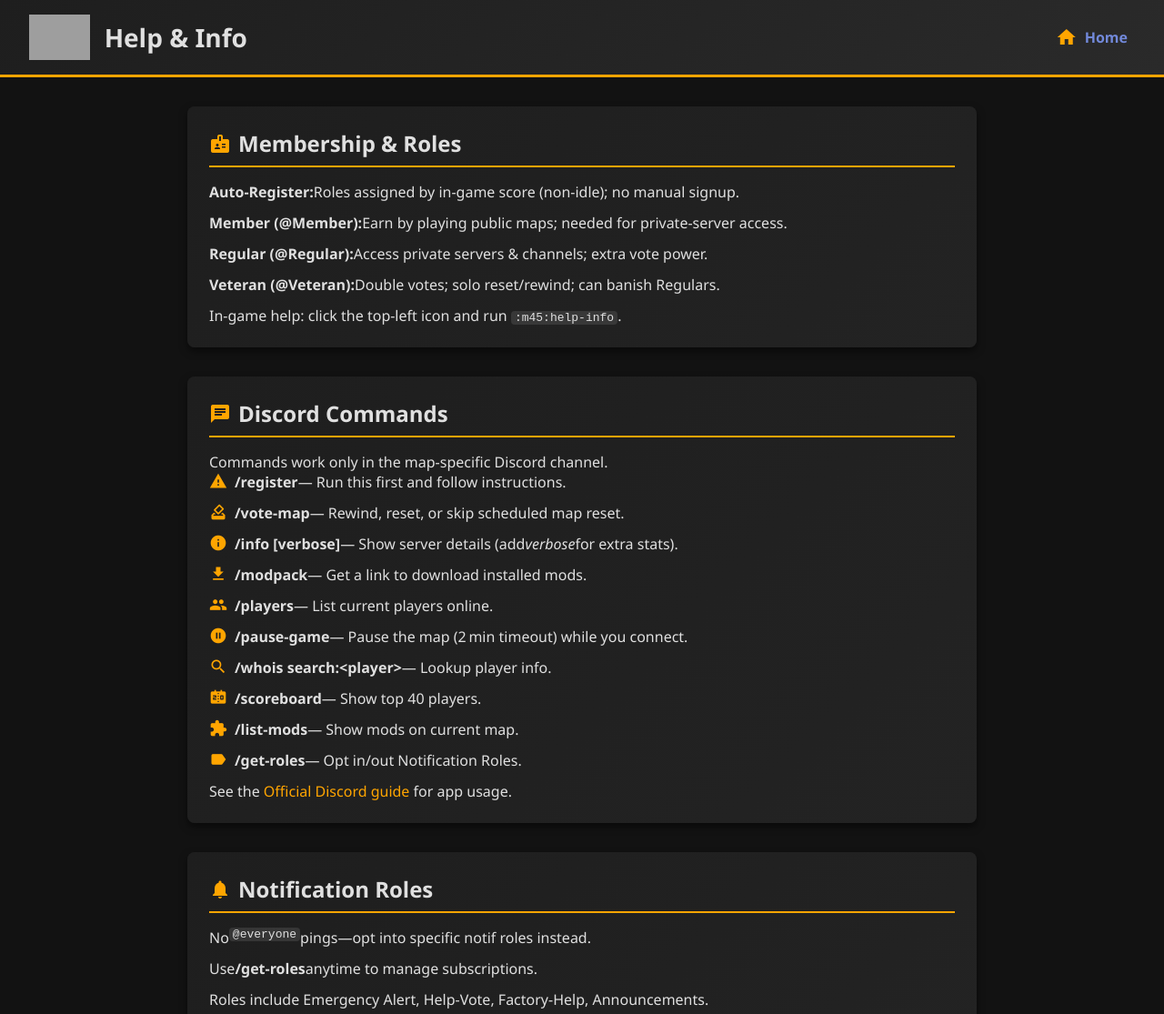
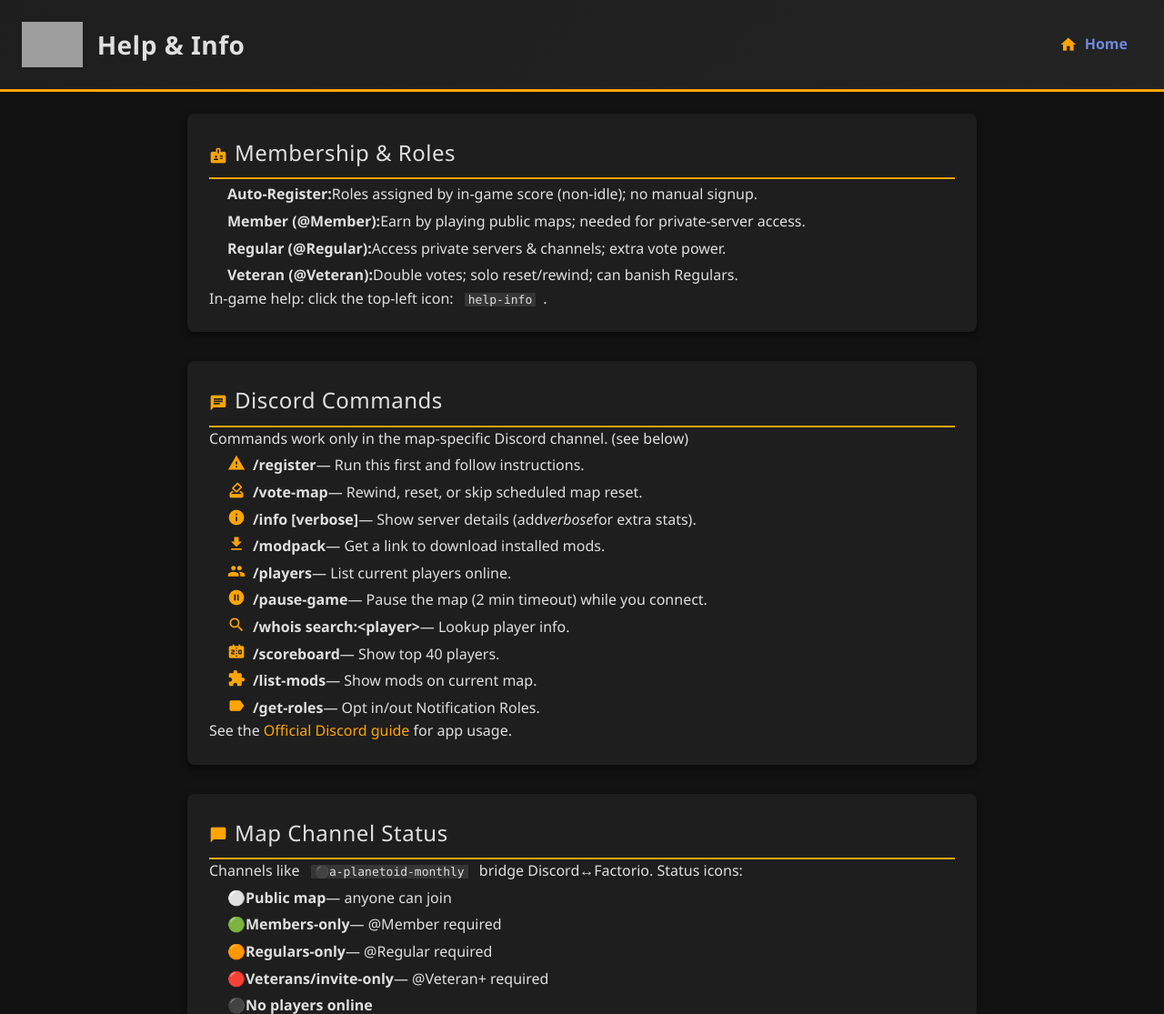
Before and after one commit to M45-Science/m45sci.xyz, a plain HTML site: page help-info.html in a window 1280 px wide. Shown: the top 1115 px of the page at 91% size. Drawn offline with Linux system fonts and the light colour scheme; grey boxes are pictures that could not be loaded.

Commit message:
format cleanup

```diff
--- a/help-info.html
+++ b/help-info.html
@@ -1,5 +1,6 @@
 <!DOCTYPE html>
 <html lang="en">
+
 <head>
   <meta charset="UTF-8">
   <meta name="viewport" content="width=device-width, initial-scale=1.0">
@@ -7,66 +8,183 @@
   <!-- Material Icons -->
   <link href="https://fonts.googleapis.com/icon?family=Material+Icons" rel="stylesheet">
   <style>
-    /* Shared theme from index.html */
     :root {
+      /* — colors & surfaces — */
       --background: #121212;
       --surface: #1e1e1e;
-      --surface-gradient: linear-gradient(135deg, #1e1e1e, #2a2a2a);
+      --surface-alt: #232323;
       --text: #e0e0e0;
+      --muted-text: #a0a0a0;
       --accent: #ffa500;
       --accent-hover: #ffb733;
-      --discord: #7289DA;
-      --discord-hover: #5b6eae;
-      --card-radius: 8px;
-      --card-shadow: rgba(0, 0, 0, 0.5);
+      --discord: #7289da;
+      --discord-hover-bg: rgba(114, 137, 218, 0.1);
+
+      /* — sizing & spacing — */
+      --radius: 8px;
+      --spacing-xxs: 0.25rem;
+      --spacing-xs: 0.5rem;
+      --spacing-sm: 0.75rem;
+      --spacing-md: 1rem;
+      --spacing-lg: 1.5rem;
+      --spacing-xl: 2rem;
+      --shadow: 0 4px 8px rgba(0, 0, 0, 0.5);
+
+      /* — type — */
+      --font-base: "Segoe UI", Roboto, sans-serif;
+      --line-height: 1.6;
+      --letter-spacing: 0;
+      /* normal */
+      --heading-spacing: 0.5px;
+      /* subtle */
     }
-    * { box-sizing: border-box; margin: 0; padding: 0; }
-    body { background: var(--background); color: var(--text); font-family: "Segoe UI", Roboto, sans-serif; }
-    a { color: var(--accent); text-decoration: none; }
-    a:hover { color: var(--accent-hover); }
-    .material-icons { vertical-align: middle; margin-right: 0.5rem; color: var(--accent); }
 
+    /* reset & base */
+    *,
+    *::before,
+    *::after {
+      box-sizing: border-box;
+      margin: 0;
+      padding: 0;
+    }
+
+    body {
+      background-color: var(--background);
+      color: var(--text);
+      font-family: var(--font-base);
+      line-height: var(--line-height);
+      letter-spacing: var(--letter-spacing);
+    }
+
+    a {
+      color: var(--accent);
+      text-decoration: none;
+      transition: color 0.2s;
+    }
+
+    a:hover {
+      color: var(--accent-hover);
+    }
+
+    .material-icons {
+      font-size: 1.25rem;
+      vertical-align: middle;
+      margin-right: var(--spacing-xs);
+      color: var(--accent);
+    }
+
+    /* header */
     header {
-      background: var(--surface-gradient);
-      padding: 1rem 2rem;
-      display: flex; align-items: center; border-bottom: 3px solid var(--accent);
+      display: flex;
+      align-items: center;
+      padding: var(--spacing-lg);
+      background: linear-gradient(135deg, var(--surface), var(--surface-alt));
+      border-bottom: 3px solid var(--accent);
     }
-    header img { height: 50px; margin-right: 1rem; }
-    header h1 { font-size: 1.75rem; }
-    nav { margin-left: auto; }
+
+    header img {
+      height: 50px;
+      margin-right: var(--spacing-md);
+    }
+
+    header h1 {
+      font-size: 1.75rem;
+      font-weight: 600;
+      letter-spacing: var(--heading-spacing);
+    }
+
+    /* nav */
+    nav {
+      margin-left: auto;
+    }
+
     nav a {
-      font-weight: bold;
       display: inline-flex;
       align-items: center;
-      padding: 0.5rem;
-      border-radius: var(--card-radius);
+      padding: var(--spacing-sm) var(--spacing-md);
+      margin-left: var(--spacing-sm);
+      border-radius: var(--radius);
+      color: var(--discord);
+      font-weight: 600;
       transition: background 0.2s;
-      color: var(--discord);
     }
-    nav a:hover { background: rgba(114,137,218,0.1); }
 
-    main { max-width: 900px; margin: 2rem auto; padding: 0 1rem; display: grid; gap: 2rem; }
+    nav a:hover {
+      background-color: var(--discord-hover-bg);
+    }
+
+    /* main grid */
+    main {
+      max-width: 900px;
+      margin: var(--spacing-lg) auto;
+      padding: 0 var(--spacing-md);
+      display: grid;
+      gap: var(--spacing-xl);
+    }
+
+    /* cards/sections */
     section {
-      background: linear-gradient(135deg, #1e1e1e, #232323);
-      padding: 1.5rem;
-      border-radius: var(--card-radius);
-      box-shadow: 0 4px 8px var(--card-shadow);
+      background-color: var(--surface);
+      padding: var(--spacing-lg);
+      border-radius: var(--radius);
+      box-shadow: var(--shadow);
+      display: flex;
+      flex-direction: column;
     }
+
+    /* vertical rhythm inside each card */
+    section>*+* {
+      margin-top: var(--spacing-sm);
+    }
+
     section h2 {
-      display: flex; align-items: center;
       font-size: 1.5rem;
-      margin-bottom: 1rem;
+      font-weight: 500;
+      letter-spacing: var(--heading-spacing);
       border-bottom: 2px solid var(--accent);
-      padding-bottom: 0.5rem;
+      padding-bottom: var(--spacing-xs);
+      /* reset, since we’re handling spacing via the sibling rule */
     }
-    ul { list-style: none; }
-    ul li { margin-bottom: 0.75rem; display: flex; align-items: flex-start; }
-    ul li .material-icons, .emoji-icon { font-size: 1.25rem; margin-right: 0.5rem; }
-    code { background: rgba(255,255,255,0.1); padding: 0 4px; border-radius: 4px; }
 
-    footer { text-align: center; margin: 2rem 0; font-size: 0.875rem; }
+    p {
+      margin: 0;
+      /* reset default margins */
+    }
+
+    /* lists */
+    ul {
+      list-style: none;
+      padding-left: 0.5rem;
+      margin: 0;
+    }
+
+    ul li {
+      display: flex;
+      align-items: flex-start;
+      margin-top: var(--spacing-xxs);
+      padding-left: var(--spacing-sm);
+    }
+
+    /* inline code */
+    code {
+      font-family: Menlo, Consolas, monospace;
+      font-size: 13px;
+      background-color: rgba(255, 255, 255, 0.1);
+      padding: 0 0.25rem;
+      margin-left: 0.5rem;
+      margin-right: 0.5rem;
+    }
+
+    /* footer */
+    footer {
+      text-align: center;
+      margin-top: var(--spacing-xl);
+      font-size: 0.875rem;
+      color: var(--muted-text);
+    }
   </style>
 </head>
+
 <body>
   <header>
     <img src="https://m45sci.xyz/m45-2024b-128.png" alt="M45 Science Logo">
@@ -87,63 +205,26 @@
         <li><strong>Regular (@Regular):</strong> Access private servers & channels; extra vote power.</li>
         <li><strong>Veteran (@Veteran):</strong> Double votes; solo reset/rewind; can banish Regulars.</li>
       </ul>
-      <p>In-game help: click the top-left icon and run <code>:m45:help-info</code>.</p>
+      <p>In-game help: click the top-left icon: <code>help-info</code>.</p>
     </section>
 
     <!-- Discord Commands -->
     <section id="commands">
       <h2><span class="material-icons">chat</span>Discord Commands</h2>
-      <p>Commands work only in the map-specific Discord channel.</p>
+      <p>Commands work only in the map-specific Discord channel. (see below)</p>
       <ul>
         <li><span class="material-icons">warning</span><strong>/register</strong> — Run this first and follow instructions.</li>
         <li><span class="material-icons">how_to_vote</span><strong>/vote-map</strong> — Rewind, reset, or skip scheduled map reset.</li>
         <li><span class="material-icons">info</span><strong>/info [verbose]</strong> — Show server details (add <em>verbose</em> for extra stats).</li>
         <li><span class="material-icons">download</span><strong>/modpack</strong> — Get a link to download installed mods.</li>
         <li><span class="material-icons">group</span><strong>/players</strong> — List current players online.</li>
-        <li><span class="material-icons">pause_circle</span><strong>/pause-game</strong> — Pause the map (2 min timeout) while you connect.</li>
+        <li><span class="material-icons">pause_circle</span><strong>/pause-game</strong> — Pause the map (2 min timeout) while you connect.</li>
         <li><span class="material-icons">search</span><strong>/whois search:&lt;player&gt;</strong> — Lookup player info.</li>
         <li><span class="material-icons">scoreboard</span><strong>/scoreboard</strong> — Show top 40 players.</li>
         <li><span class="material-icons">extension</span><strong>/list-mods</strong> — Show mods on current map.</li>
         <li><span class="material-icons">label</span><strong>/get-roles</strong> — Opt in/out Notification Roles.</li>
       </ul>
       <p>See the <a href="https://support-apps.discord.com/hc/en-us/articles/26593412574359-How-to-Use-Apps" target="_blank">Official Discord guide</a> for app usage.</p>
-    </section>
-
-    <!-- Notification Roles -->
-    <section id="notifications">
-      <h2><span class="material-icons">notifications</span>Notification Roles</h2>
-      <ul>
-        <li>No <code>@everyone</code> pings—opt into specific notif roles instead.</li>
-        <li>Use <strong>/get-roles</strong> anytime to manage subscriptions.</li>
-        <li>Roles include Emergency Alert, Help‑Vote, Factory‑Help, Announcements.</li>
-        <li>These roles can be pinged without disturbing everyone.</li>
-      </ul>
-    </section>
-
-    <!-- Server Hardware -->
-    <section id="hardware">
-      <h2><span class="material-icons">memory</span>Server Hardware</h2>
-      <ul>
-        <li><span class="material-icons">cloud</span><strong>Host:</strong> Dedicated datacenter server</li>
-        <li><span class="material-icons">network_check</span><strong>Connection:</strong> Gigabit</li>
-        <li><span class="material-icons">dns</span><strong>Machine:</strong> Dell M630</li>
-        <li><span class="material-icons">developer_board</span><strong>CPU:</strong> Dual Intel Xeon E5-2680 v4 (28C/56T)</li>
-        <li><span class="material-icons">storage</span><strong>Storage:</strong> 1 TB SSD</li>
-        <li><span class="material-icons">memory</span><strong>Memory:</strong> 64 GB DDR4 (8×8 GB)</li>
-        <li><span class="material-icons">place</span><strong>Location:</strong> Southfield, Michigan, USA</li>
-        <li><span class="material-icons">schedule</span><strong>System Time (UTC):</strong> <span id="sys-time"></span></li>
-      </ul>
-    </section>
-
-    <!-- Inactive Accounts -->
-    <section id="inactive">
-      <h2><span class="material-icons">restore</span>Inactive Accounts</h2>
-      <ul>
-        <li>Haven’t played recently? Join any public server to “thaw” your account.</li>
-        <li>After a few minutes, members-only servers update your status.</li>
-        <li>Whitelist limited to the 1,500 most recently active members/regulars (of 5,000+).</li>
-        <li>Veterans & Moderators always remain whitelisted.</li>
-      </ul>
     </section>
 
     <!-- Map Channel Status -->
@@ -160,6 +241,44 @@
       <p>If prefixed by a number, that indicates current player count. All Discord commands listed above work here.</p>
     </section>
 
+    <!-- Notification Roles -->
+    <section id="notifications">
+      <h2><span class="material-icons">notifications</span>Notification Roles</h2>
+      <ul>
+        <li><code>/get-roles</code></li>
+        <li>No <code>@everyone</code> pings—opt into specific notif roles instead.</li>
+        <li>Use <strong>/get-roles</strong> anytime to manage subscriptions.</li>
+        <li>Roles include Emergency Alert, Help-Vote, Factory-Help, Announcements.</li>
+        <li>These roles can be pinged without disturbing everyone.</li>
+      </ul>
+    </section>
+
+    <!-- Server Hardware -->
+    <section id="hardware">
+      <h2><span class="material-icons">memory</span>Server Hardware</h2>
+      <ul>
+        <li><span class="material-icons">cloud</span><strong>Host:</strong> Dedicated datacenter server</li>
+        <li><span class="material-icons">network_check</span><strong>Connection:</strong> Gigabit</li>
+        <li><span class="material-icons">dns</span><strong>Machine:</strong> Dell M630</li>
+        <li><span class="material-icons">developer_board</span><strong>CPU:</strong> Dual Intel Xeon E5-2680 v4 (28C/56T)</li>
+        <li><span class="material-icons">storage</span><strong>Storage:</strong> 1 TB SSD</li>
+        <li><span class="material-icons">memory</span><strong>Memory:</strong> 64 GB DDR4 (8x8 GB)</li>
+        <li><span class="material-icons">place</span><strong>Location:</strong> Southfield, Michigan, USA</li>
+        <li><span class="material-icons">schedule</span><strong>System Time (UTC)</strong></li>
+      </ul>
+    </section>
+
+    <!-- Inactive Accounts -->
+    <section id="inactive">
+      <h2><span class="material-icons">restore</span>Inactive Accounts</h2>
+      <ul>
+        <li>Haven’t played recently? Join any public server to “thaw” your account.</li>
+        <li>After a few minutes, members-only servers update your status.</li>
+        <li>Whitelist limited to the 1,500 most recently active members/regulars (of 5,000+).</li>
+        <li>Veterans & Moderators always remain whitelisted.</li>
+      </ul>
+    </section>
+
     <!-- Logs & Activity -->
     <section id="logs">
       <h2><span class="material-icons">receipt_long</span>Logs & Activity Viewer</h2>
@@ -168,9 +287,9 @@
         <li>Messages start with <code>FactorioTime</code> (days:hours:minutes:seconds) and local real-world time.</li>
         <li>To load an old save (>25 autosaves back), ask in the <code>❓moderation-help</code> channel.</li>
         <li>Correlate Factorio time with production graphs to rewind before damage. Note: game pauses when empty.</li>
-        <li>Browse all logs: <a href="https://m45sci.xyz/u/fact2/new-logs/" target="_blank">Activity Logs</a>. Sort by “Last modified” for date order.</li>
-        <li>Factorio log files named <code>game-YYYY-MM-DD.log</code>. Live viewer: <a href="https://m45sci.xyz/u/fact2/new-logs/livelog.html" target="_blank">Live Log Viewer</a>.</li>
-        <li>Logs include UTC timestamps. Convert to your zone: <a href="https://savvytime.com/converter/utc" target="_blank">Timezone Converter</a>.</li>
+        <li>Browse all logs:&nbsp;<a href="https://m45sci.xyz/u/fact2/new-logs/" target="_blank">Activity Logs</a>. Sort by “Last modified” for date order.</li>
+        <li>Factorio log files named <code>game-YYYY-MM-DD.log</code>. Live viewer:&nbsp;<a href="https://m45sci.xyz/u/fact2/new-logs/livelog.html" target="_blank">Live Log Viewer</a>.</li>
+        <li>Logs include UTC timestamps. Convert to your zone:&nbsp;<a href="https://savvytime.com/converter/utc" target="_blank">Timezone Converter</a>.</li>
         <li>Sample entry: <code>18:21:33: [JOIN] NewPlayer joined the game</code>.</li>
         <li>GPS tags like <code>[gps=-858.5,-911.5]</code> can be pasted in-game to pinpoint locations.</li>
       </ul>
@@ -178,10 +297,6 @@
     </section>
 
   </main>
+</body>
 
-  <script>
-    // Display system UTC time
-    document.getElementById('sys-time').textContent = new Date().toUTCString();
-  </script>
-</body>
 </html>
```
